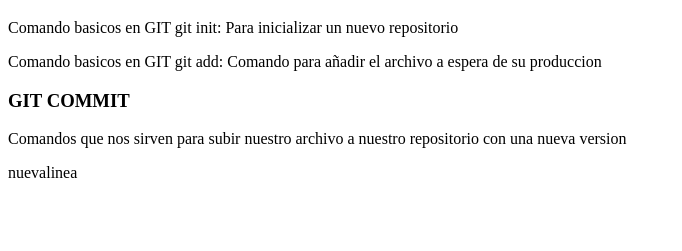
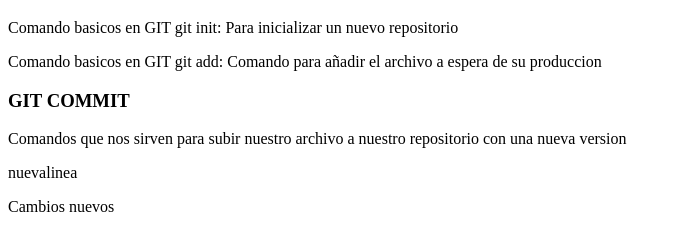
Before and after one commit to gonzalomir/prueba, a plain HTML site: page index.html in a window 1280 px wide. Shown: the part 61-312 px from the top of the page, without its empty margins (0-682 px from the left). Drawn offline with Linux system fonts and the light colour scheme.

Commit message:
version final con cambios

```diff
--- a/index.html
+++ b/index.html
@@ -14,7 +14,8 @@
     <p>Comando basicos en GIT git add: Comando para añadir el archivo a espera de su produccion</p>
     <h3>GIT COMMIT</h3>
     <p>Comandos que nos sirven para subir nuestro archivo a nuestro repositorio con una nueva version</p>
-    nuevalinea
+    <p> nuevalinea  </p>
+    <p>Cambios nuevos</p>
 
 </body>
 </html>
```
